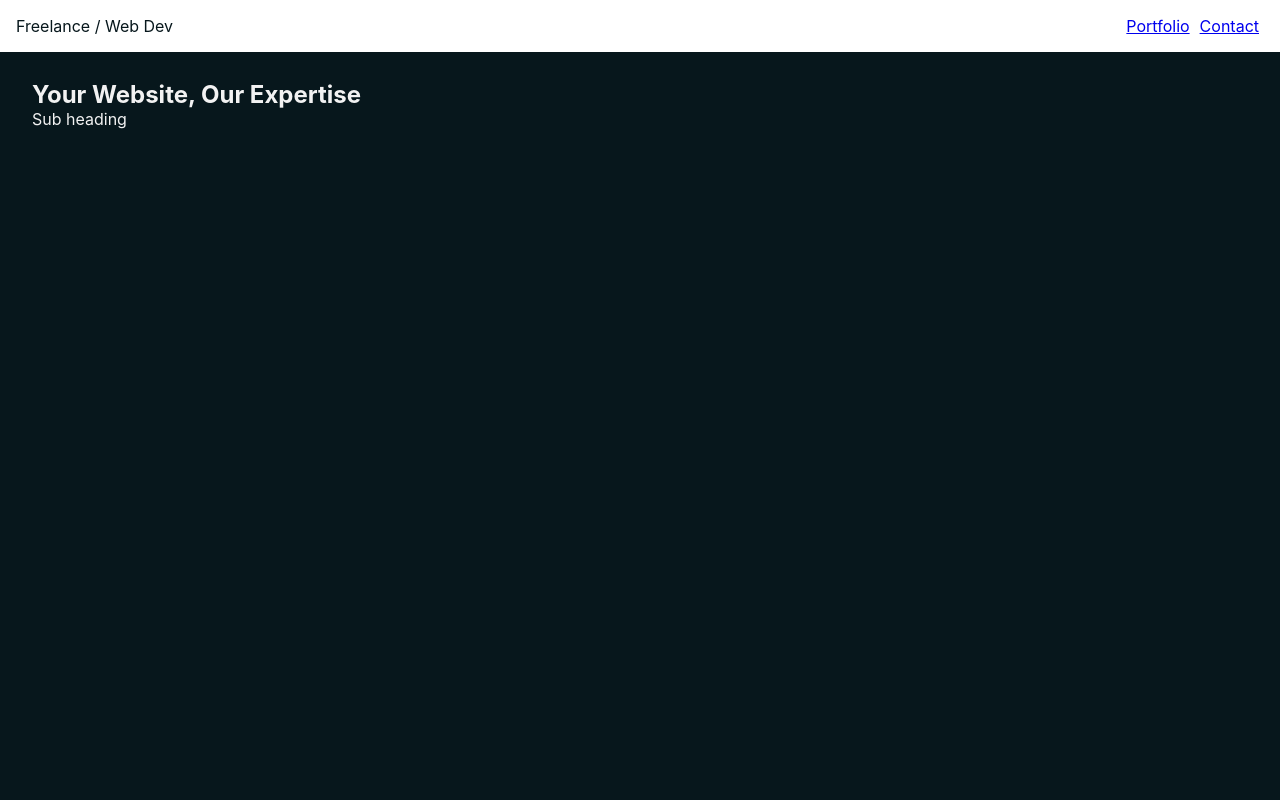
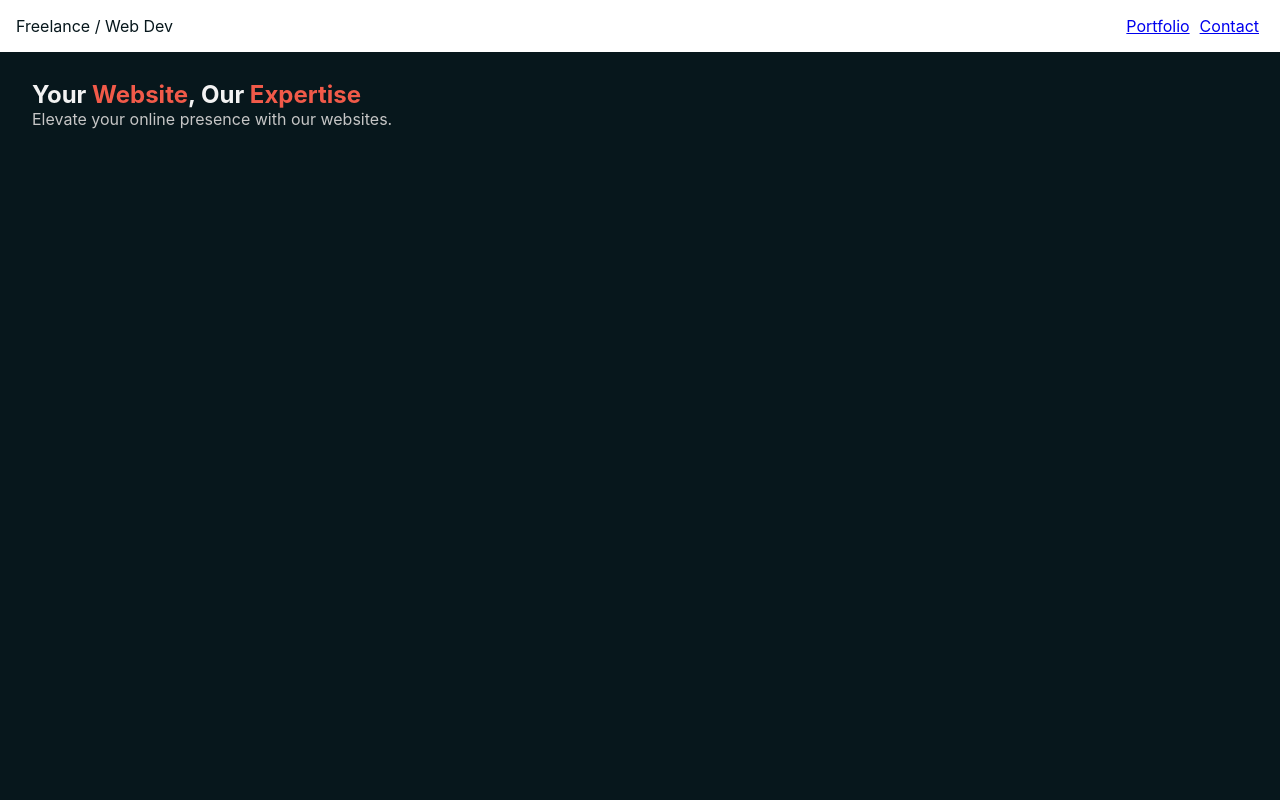
Before and after one commit to venoblin/freelance-webdev, a React (Create React App) app: page / in a window 1280 px wide. Shown: the top 800 px of the page. Built offline with nearby package versions, Linux system fonts and the light colour scheme.

Commit message:
added subheading and styles

```diff
--- a/src/components/routes/Home.tsx
+++ b/src/components/routes/Home.tsx
@@ -5,7 +5,7 @@ const Home = () => {
     <div className='home'>
       <section className='intro'>
         <h1>Your <span>Website</span>, Our <span>Expertise</span></h1>
-        <p>Sub heading</p>
+        <p className='sub-heading'>Elevate your online presence with our websites.</p>
       </section>
 
       <section className='services'>
--- a/src/styles/Home.css
+++ b/src/styles/Home.css
@@ -6,4 +6,10 @@
   color: #F2F2F2;
   height: 100vh;
   padding: 5rem 2rem;
+}
+.home .intro span {
+  color: #F15A49;
+}
+.home .intro .sub-heading {
+  color: #c6c6c6;
 }/*# sourceMappingURL=Home.css.map */
--- a/src/styles/Home.scss
+++ b/src/styles/Home.scss
@@ -10,5 +10,13 @@
     color: $whiteColor;
     height: 100vh;
     padding: 5rem 2rem;
+
+    span {
+      color: $actionColor;
+    }
+
+    .sub-heading {
+      color: $mutedWhiteColor;
+    }
   }
 }
--- a/src/styles/vars/variables.scss
+++ b/src/styles/vars/variables.scss
@@ -1,3 +1,4 @@
 $whiteColor: #F2F2F2;
+$mutedWhiteColor: #c6c6c6;
 $darkBlueColor: #07171C;
 $actionColor: #F15A49;
```
Also changed, not shown: 1 other file (tests, documents, lock files or other folders).
